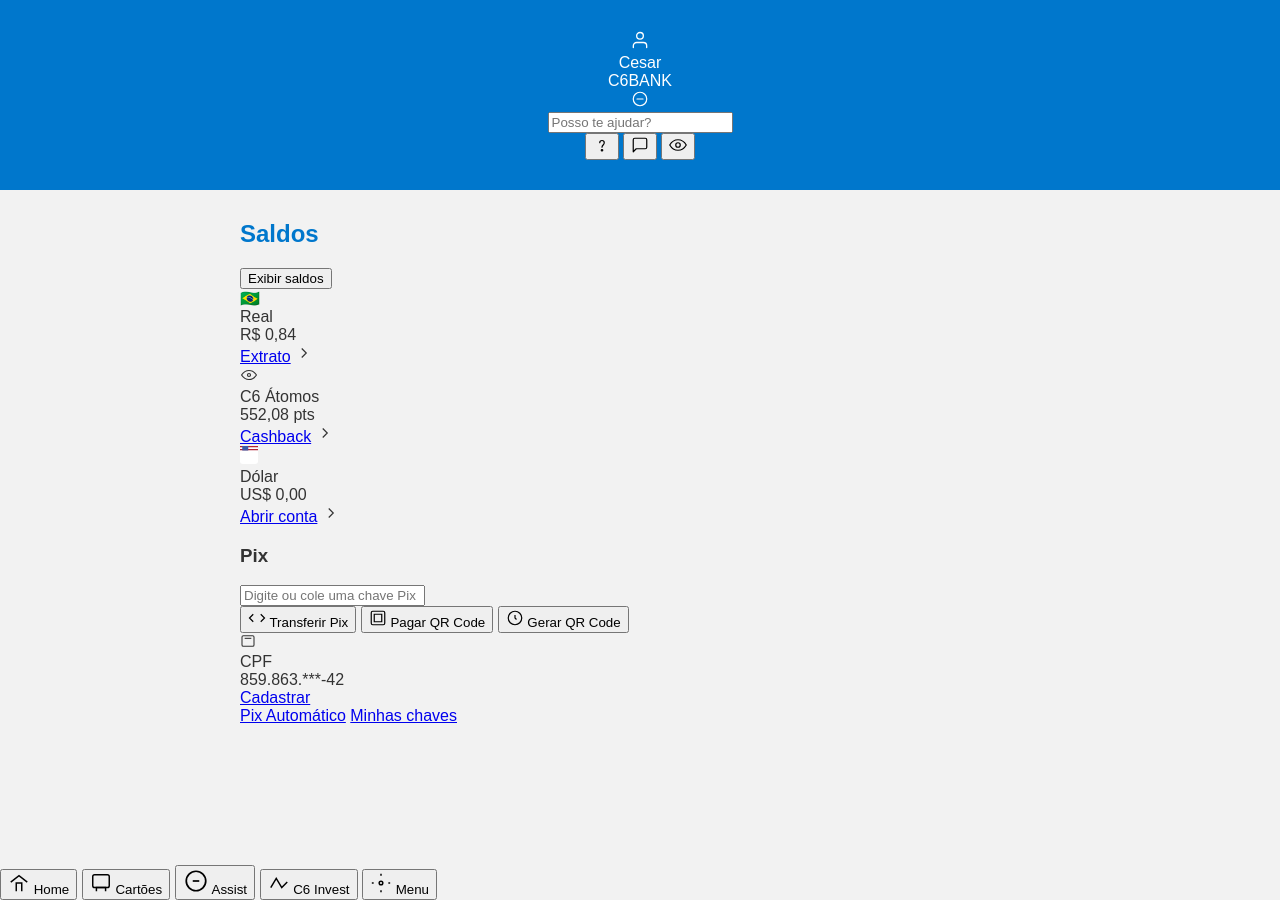
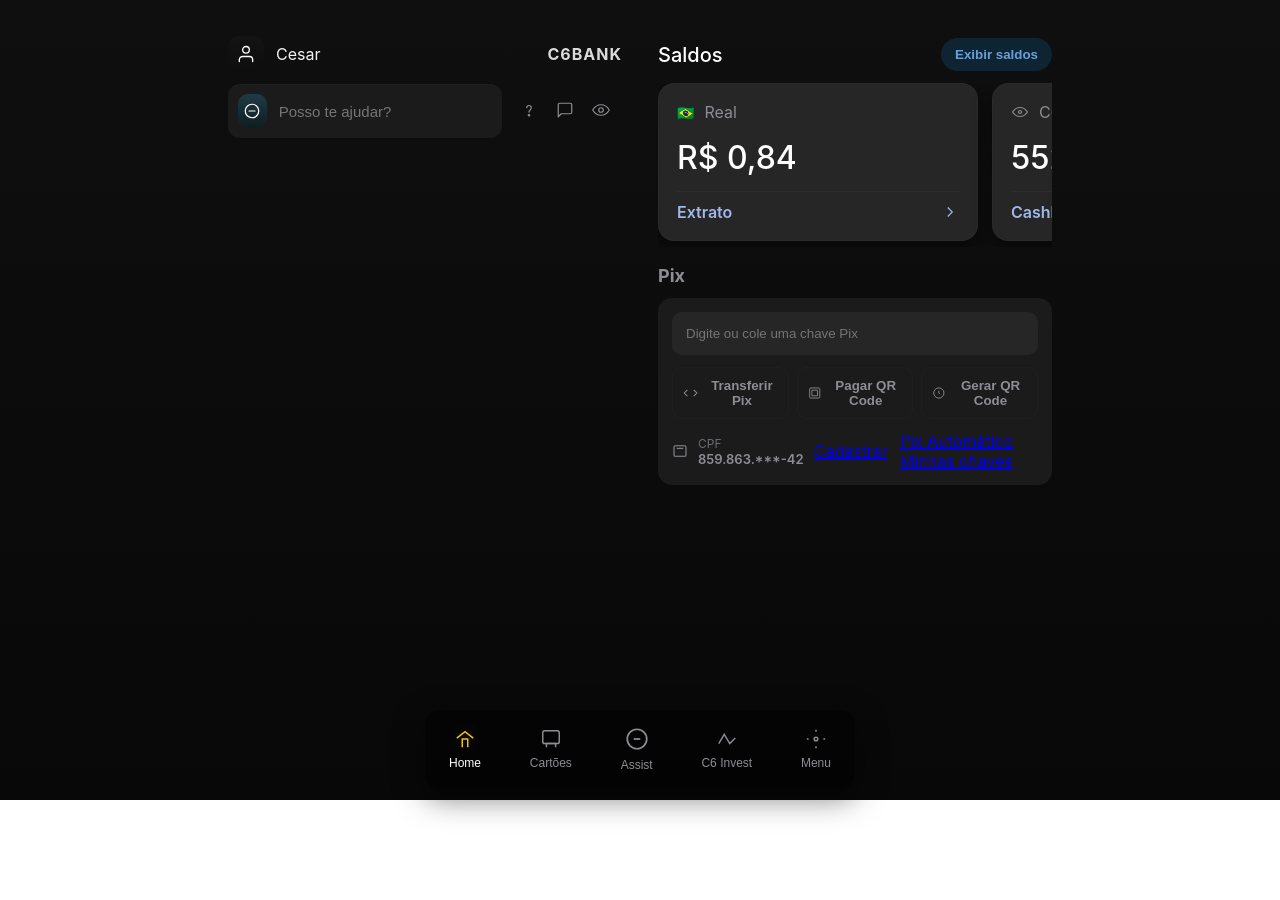
Before and after one commit to raszec/curriculo, a plain HTML site: page index.html in a window 1280 px wide. After the commit the page ends 800 px from the top, so only its background shows below. Drawn offline with Linux system fonts and the light colour scheme.

Commit message:
Atualizar o style.css

```diff
--- a/style.css
+++ b/style.css
@@ -1,52 +1,221 @@
-body {
-  font-family: Arial, sans-serif;
-  margin: 0;
-  padding: 0;
-  background: #f2f2f2;
-  color: #333;
+:root{
+  --bg:#0f0f10;
+  --panel:#1b1b1c;
+  --muted:#8d8d93;
+  --accent:#f7c600; /* amarelo C6 */
+  --card:#262627;
+  --blue:#2f4b6a;
+  --text:#ffffff;
+  --glass: rgba(255,255,255,0.03);
+  --radius:18px;
+  --card-radius:16px;
+  font-family: "Inter", system-ui, -apple-system, "Segoe UI", Roboto, "Helvetica Neue", Arial;
 }
 
-header {
-  background-color: #0077cc;
-  color: white;
-  padding: 30px;
-  text-align: center;
+*{box-sizing:border-box}
+html,body{
+  height:100%;
+  margin:0;
+  background:linear-gradient(180deg,var(--bg), #080808);
+  color:var(--text);
+  -webkit-font-smoothing:antialiased;
+  -moz-osx-font-smoothing:grayscale;
 }
 
-.btn-download {
-  display: inline-block;
-  margin-top: 15px;
-  background-color: #ffffff;
-  color: #0077cc;
-  padding: 10px 20px;
-  border-radius: 8px;
-  text-decoration: none;
-  font-weight: bold;
-  transition: background 0.3s ease;
+/* center the 430px "phone" frame */
+.frame{
+  width: 100%;
+  min-height:100vh;
+  display:flex;
+  justify-content:center;
+  padding:20px 0;
 }
 
-.btn-download:hover {
-  background-color: #e0e0e0;
+.app-header, .main, .bottom-nav{
+  width:430px;
+  max-width:430px;
 }
 
-main {
-  max-width: 800px;
-  margin: 30px auto;
-  padding: 0 20px;
+/* Header */
+.app-header{
+  padding:16px 18px 8px 18px;
+  background:transparent;
 }
 
-h2 {
-  color: #0077cc;
-  margin-top: 30px;
+.user-row{
+  display:flex;
+  align-items:center;
+  gap:12px;
+}
+.user-icon{
+  width:36px;height:36px;border-radius:10px;
+  display:flex;align-items:center;justify-content:center;
+  background:linear-gradient(180deg, rgba(255,255,255,0.02), rgba(0,0,0,0.06));
+  border-radius:10px;
+}
+.username{font-size:16px;color:var(--text);opacity:0.95}
+.brand{
+  margin-left:auto;
+  font-weight:700;
+  letter-spacing:1px;
+  color:var(--text);
+  opacity:0.85;
 }
 
-ul {
-  padding-left: 20px;
+/* assistant input area */
+.assistant-row{ display:flex; align-items:center; gap:12px; margin-top:12px; padding-right:6px; }
+.assist-input{
+  flex:1;
+  display:flex;
+  align-items:center;
+  gap:10px;
+  background:var(--panel);
+  padding:10px;
+  border-radius:12px;
+  box-shadow: 0 1px 0 rgba(255,255,255,0.02) inset;
+}
+.assist-input input{
+  background:transparent;border:0;color:var(--muted);outline:none;
+  font-size:15px;width:100%;
+}
+.assist-icon{
+  width:34px;height:34px;border-radius:10px;display:flex;align-items:center;justify-content:center;
+  background: linear-gradient(180deg,#1f3b45,#0f1d22);
+}
+.assist-actions{ display:flex; gap:6px; }
+.icon-btn{ background:transparent;border:0;padding:6px;border-radius:8px;color:var(--muted); cursor:pointer; }
+
+/* Main content */
+.main{
+  padding:18px;
+  scroll-behavior:smooth;
 }
 
-footer {
-  text-align: center;
-  padding: 20px;
-  background: #ddd;
-  margin-top: 40px;
+/* Sections */
+.section{ margin-bottom:18px; }
+.section-top{ display:flex; justify-content:space-between; align-items:center; margin-bottom:12px; }
+.section-top h2{ margin:0; font-weight:500; color:var(--text); font-size:20px; }
+.btn-outline{
+  background:#0f2433;
+  color:#69a0d6;
+  border:0;
+  padding:9px 14px;
+  border-radius:18px;
+  font-weight:600;
+  cursor:pointer;
 }
+
+/* horizontal cards wrapper */
+.cards-scroll{
+  display:flex;
+  gap:14px;
+  overflow-x:auto;
+  padding-bottom:6px;
+  scroll-snap-type: x mandatory;
+  -webkit-overflow-scrolling:touch;
+  padding-left:6px;
+  padding-right:12px;
+}
+.cards-scroll::-webkit-scrollbar{ height:8px; }
+.cards-scroll::-webkit-scrollbar-thumb{ background:rgba(255,255,255,0.06); border-radius:8px; }
+
+/* each card */
+.saldo-card{
+  min-width: 320px;
+  max-width:320px;
+  background:var(--card);
+  border-radius:var(--card-radius);
+  padding:18px;
+  color:var(--text);
+  box-shadow: 0 6px 18px rgba(0,0,0,0.45);
+  scroll-snap-align: start;
+  display:flex;
+  flex-direction:column;
+  gap:12px;
+  border:1px solid rgba(255,255,255,0.02);
+}
+
+/* card head */
+.card-head{ display:flex; align-items:center; gap:10px; color:var(--muted); font-size:15px; }
+.card-title{ font-size:16px; color:var(--muted); }
+.badge{ display:inline-flex; align-items:center; justify-content:center; font-size:14px; }
+.card-value{ font-size:32px; font-weight:500; color:#fff; margin-top:4px; }
+
+/* card foot */
+.card-foot{ display:flex; align-items:center; justify-content:space-between; padding-top:10px; gap:8px; border-top:1px solid rgba(255,255,255,0.03); margin-top:auto; }
+.card-link{ color:#9fb8ea; text-decoration:none; font-weight:600; }
+.card-link.blue{ color:#97b6df; }
+.chev{ color:#9fb8ea; }
+
+/* Dólar special style (third card) */
+.dolar-card{
+  background:linear-gradient(180deg, rgba(255,255,255,0.02), rgba(0,0,0,0.05));
+  position:relative;
+}
+.dolar-value{ font-size:34px; font-weight:500; color:#fff; }
+
+/* divider bar at bottom of dollar card (blue strip like image) */
+.dolar-card .card-divider{
+  height:48px;
+  background: linear-gradient(180deg, rgba(47,75,106,0.9), rgba(47,75,106,0.85));
+  border-bottom-left-radius: calc(var(--card-radius) - 2px);
+  border-bottom-right-radius: calc(var(--card-radius) - 2px);
+  position:absolute;
+  left:0; right:0; bottom:0;
+}
+.dolar-card .card-foot{
+  position:relative;
+  z-index:2;
+}
+
+/* small pad to show partial card right */
+.card-pad{ min-width:40px; }
+
+/* Pix section */
+.section-pix h3{ margin:0 0 12px 0; font-size:18px; color:var(--muted);}
+.pix-card{ background:var(--panel); padding:14px; border-radius:14px; }
+.pix-input{ width:100%; padding:14px; background:var(--card); border-radius:10px; border:0; color:var(--muted); margin-bottom:12px; outline:none; }
+.pix-actions{ display:flex; gap:8px; flex-wrap:wrap; }
+.pix-btn{ flex:1; display:flex; gap:8px; align-items:center; justify-content:center; padding:10px; background:transparent; border-radius:10px; border:1px solid rgba(255,255,255,0.02); color:var(--muted); font-weight:600; cursor:pointer; }
+.pix-footer{ margin-top:12px; display:flex; justify-content:space-between; align-items:center; gap:12px; color:var(--muted);}
+.pix-cpf{ display:flex; gap:10px; align-items:center; }
+.mini{ font-size:12px; opacity:0.7; }
+.mini-bold{ font-size:13px; font-weight:600; }
+
+/* bottom nav */
+.bottom-nav{
+  position:fixed;
+  left: calc(50% - 215px); /* center since frame is centered by parent */
+  bottom:12px;
+  width:430px;
+  display:flex;
+  justify-content:space-between;
+  background: linear-gradient(180deg, rgba(0,0,0,0.45), rgba(0,0,0,0.6));
+  padding:10px 18px;
+  border-radius:14px;
+  box-shadow: 0 10px 30px rgba(0,0,0,0.5);
+  z-index:60;
+  align-items:center;
+}
+
+/* align nav items */
+.nav-item{
+  display:flex;
+  flex-direction:column;
+  align-items:center;
+  gap:6px;
+  border:0;background:transparent;color:var(--muted);
+  font-size:12px; padding:6px; cursor:pointer;
+}
+.nav-item svg{ color:var(--muted); }
+.nav-item.active{ color:#fff; }
+.nav-item.active svg{ color:var(--accent); filter:drop-shadow(0 0 6px rgba(247,198,0,0.08)); }
+
+/* small responsive tweaks */
+@media (max-width:480px){
+  .frame{ padding:12px 0; }
+  .bottom-nav{ left: calc(50% - 215px); width:430px; }
+}
+
+/* accessibility focus states */
+.icon-btn:focus, .nav-item:focus, .pix-btn:focus, .btn-outline:focus { outline:2px solid rgba(150,180,230,0.12); border-radius:8px; }
```
